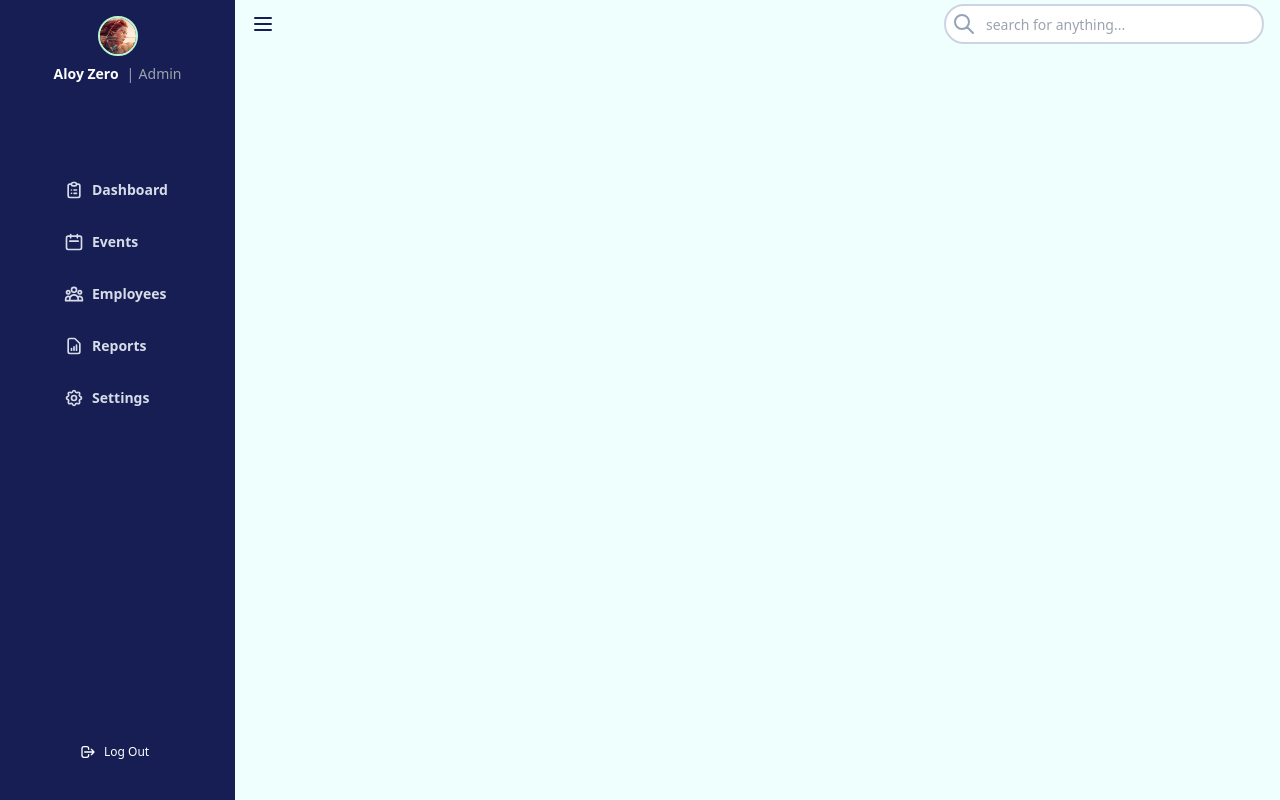
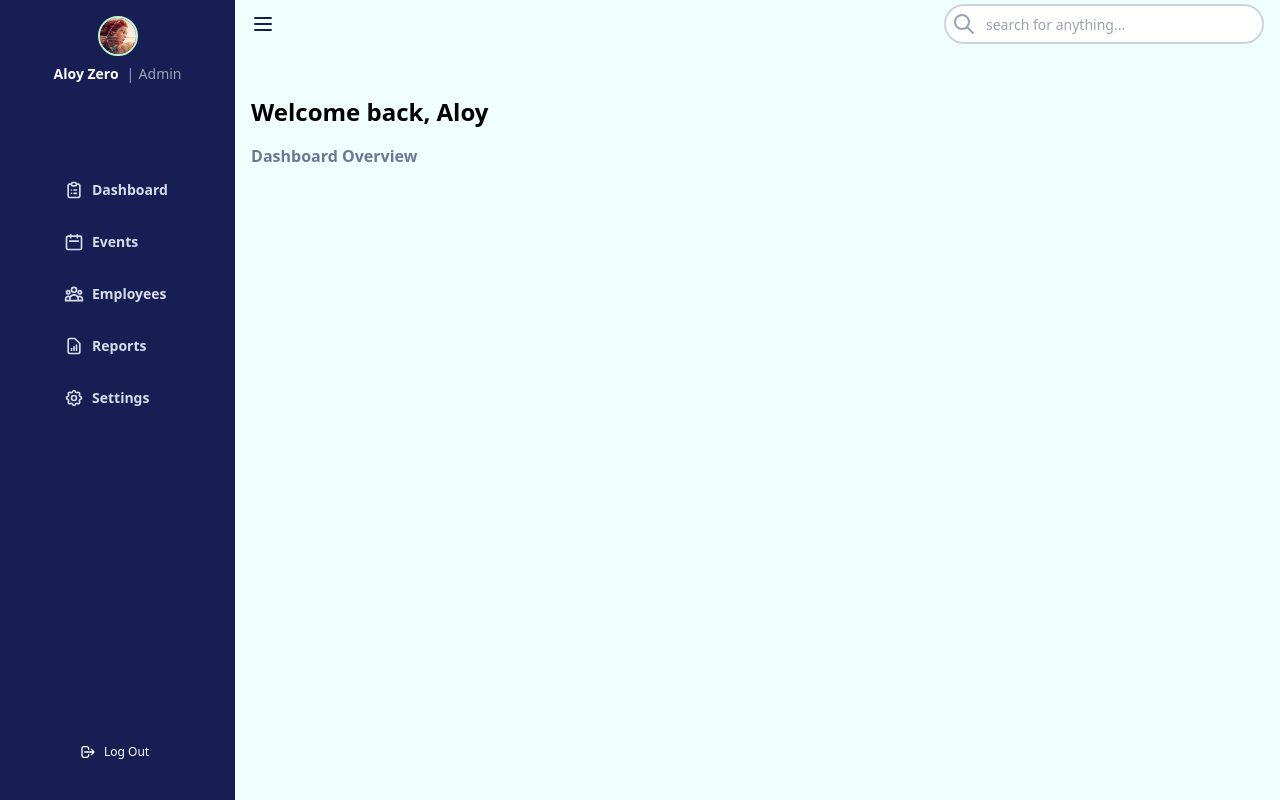
Before and after one commit to aguilanbon/mern-app, a React (Create React App) app: page /home in a window 1280 px wide. Built offline with nearby package versions, Linux system fonts and the light colour scheme.

Commit message:
dashboard page component

```diff
--- /dev/null
+++ b/src/pages/Home/Dashboard.jsx
@@ -0,0 +1,14 @@
+import React from 'react'
+
+function Dashboard() {
+  return (
+    <div className='w-full h-auto flex'>
+        <div className='w-full flex flex-col px-4'>
+            <h1 className='mt-8 text-2xl font-bold'>Welcome back, Aloy</h1>
+            <h2 className='mt-4 text-primary font-semibold opacity-60'>Dashboard Overview</h2>
+        </div>
+    </div>
+  )
+}
+
+export default Dashboard
--- a/src/pages/Home/Home.jsx
+++ b/src/pages/Home/Home.jsx
@@ -1,4 +1,5 @@
 import React from 'react'
+import Dashboard from './Dashboard'
 import Navigation from './Navigation'
 import TopBar from './TopBar'
 
@@ -6,7 +7,10 @@ function Home() {
     return (
         <div className='w-full min-h-screen flex'>
             <Navigation />
-            <TopBar />
+            <div className='w-full flex flex-col'>
+                <TopBar />
+                <Dashboard />
+            </div>
         </div>
     )
 }
--- a/src/pages/Home/TopBar.jsx
+++ b/src/pages/Home/TopBar.jsx
@@ -2,7 +2,7 @@ import React from 'react'
 
 function TopBar() {
   return (
-    <div className='w-full h-12'>
+    <div className='w-full h-12 mb-4'>
         <div className='w-full h-full flex justify-between'>
             <div className='h-full flex justify-center items-center ml-4 cursor-pointer'>
                 <svg xmlns="http://www.w3.org/2000/svg" className="h-6 w-6 text-primary fill-slate-500" fill="none" viewBox="0 0 24 24" stroke="currentColor" strokeWidth={2}>
```
